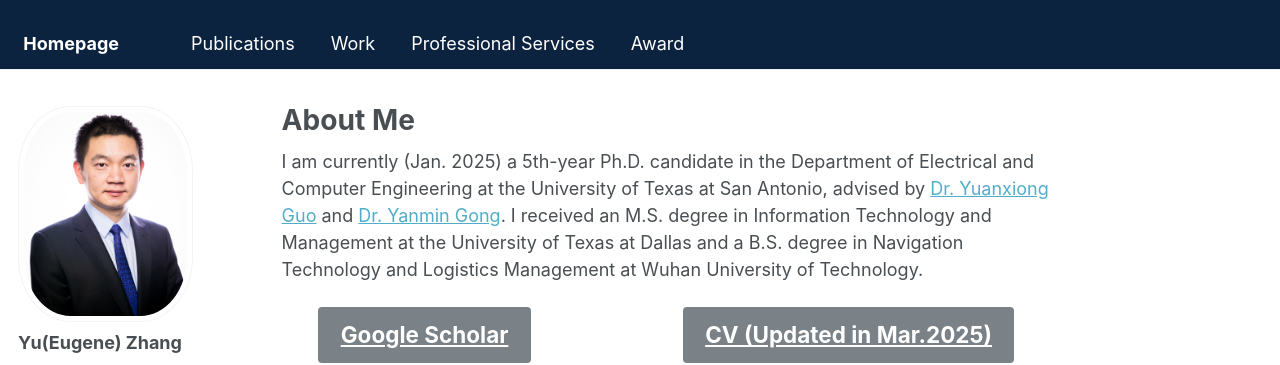
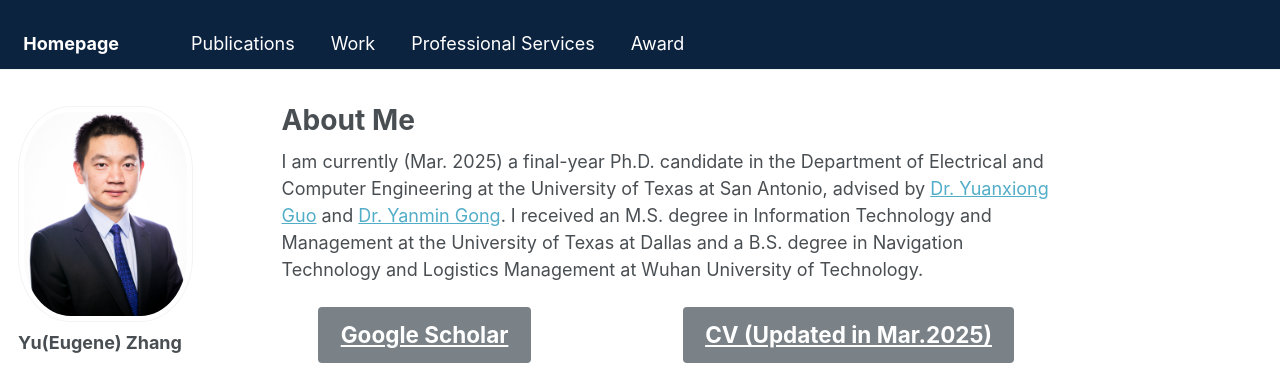
Before and after one commit to Yu-Zhang-Eugene/yu-zhang-eugene.github.io, a Jekyll site: the page built from _pages/about.md, in a window 1280 px wide and 900 px high. Shown: the top 365 px of the window. Built offline with Jekyll 4.4.1, drawn with Linux system fonts in a browser that asks for light colours; some web fonts are replaced.

Commit message:
Update about.md

```diff
--- a/_pages/about.md
+++ b/_pages/about.md
@@ -7,7 +7,7 @@ redirect_from:
   - /about.html
 ---
 
-I am currently (Jan. 2025) a 5th-year Ph.D. candidate in the Department of Electrical and Computer Engineering at the University of Texas at San Antonio, advised by [Dr. Yuanxiong Guo](https://guoyuanxiong.github.io) and [Dr. Yanmin Gong](https://yanmingong.github.io). I received an M.S. degree in Information Technology and Management at the University of Texas at Dallas and a B.S. degree in Navigation Technology and Logistics Management at Wuhan University of Technology.
+I am currently (Mar. 2025) a final-year Ph.D. candidate in the Department of Electrical and Computer Engineering at the University of Texas at San Antonio, advised by [Dr. Yuanxiong Guo](https://guoyuanxiong.github.io) and [Dr. Yanmin Gong](https://yanmingong.github.io). I received an M.S. degree in Information Technology and Management at the University of Texas at Dallas and a B.S. degree in Navigation Technology and Logistics Management at Wuhan University of Technology.
 
 <div style="display: flex; justify-content: space-around; align-items: center;">
   <!-- First button linking to Stack Overflow -->
```
